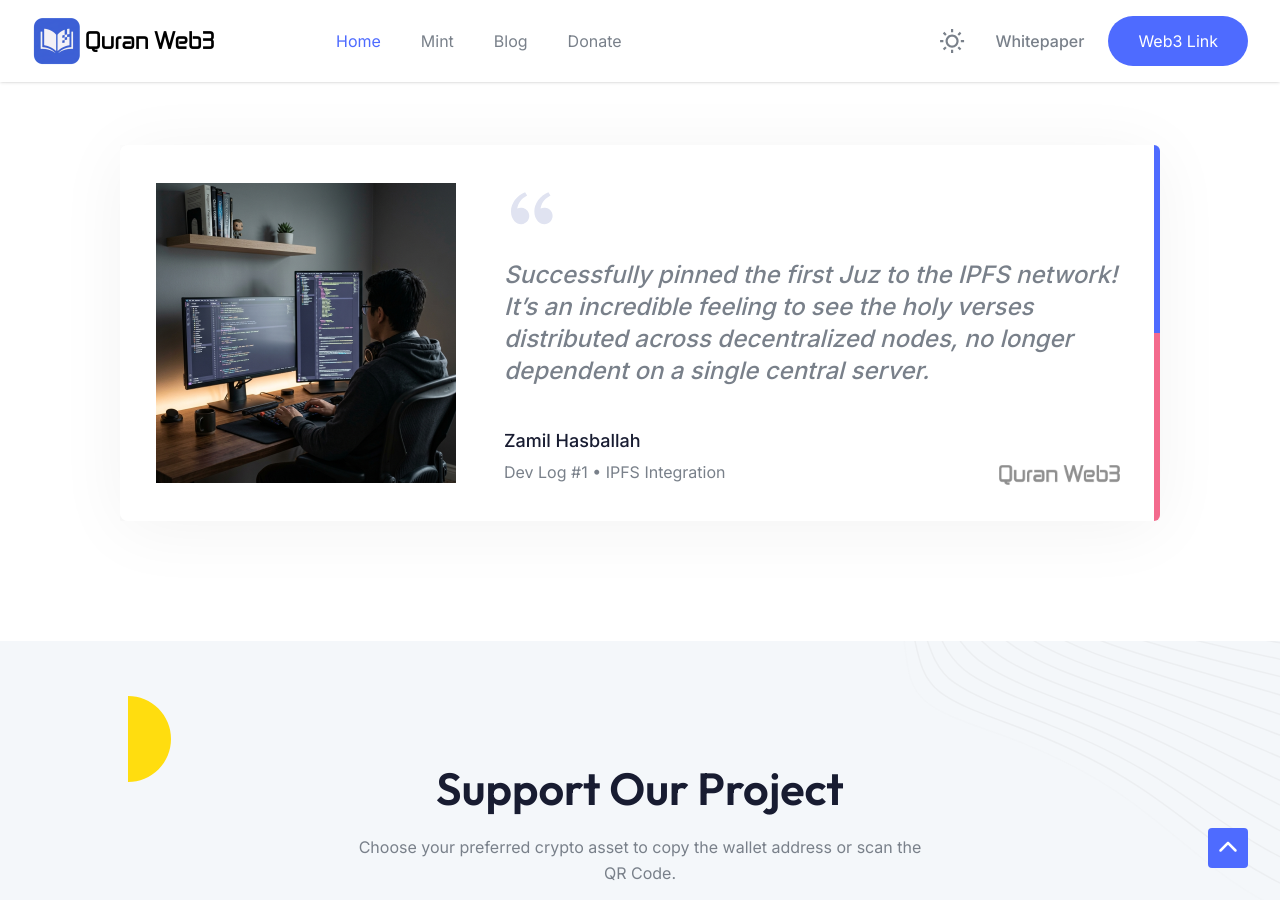
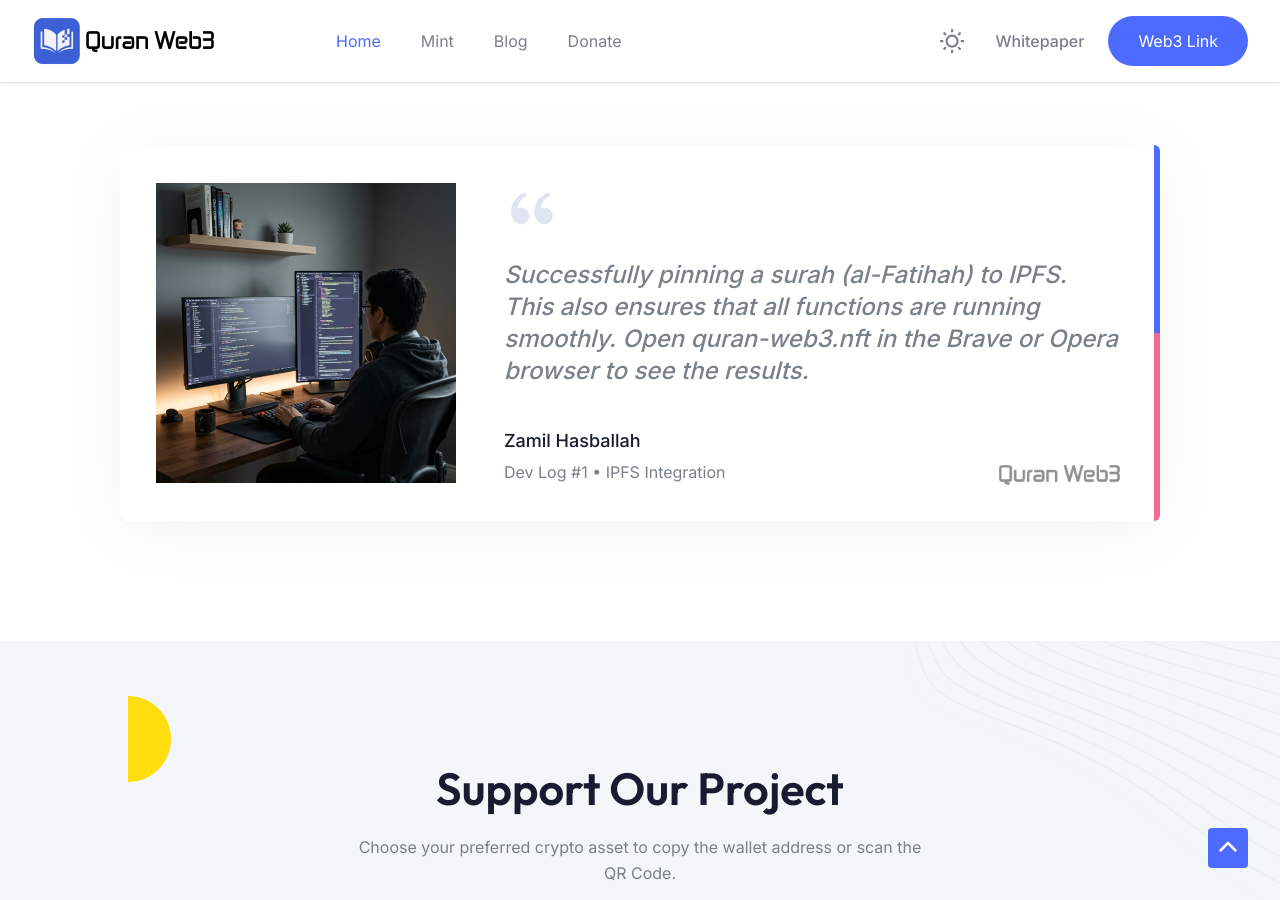
Before and after one commit to ogiest/ogiest.github.io, a Jekyll site: the page built from index.html, in a window 1280 px wide and 900 px high, scrolled down 6177 px. Built offline with Jekyll 4.4.1, drawn with Linux system fonts in a browser that asks for light colours.

Commit message:
Update home.html

```diff
--- a/_layouts/home.html
+++ b/_layouts/home.html
@@ -472,7 +472,7 @@
                       <div>
                         <img src="{{ '/images/icon-quote.svg' | relative_url }}" alt="Quote" />
                         <p class="ek ik xj _p kc fb">
-                          Successfully pinned the first Juz to the IPFS network! It’s an incredible feeling to see the holy verses distributed across decentralized nodes, no longer dependent on a single central server.
+                          Successfully pinning a surah (al-Fatihah) to IPFS. This also ensures that all functions are running smoothly. Open quran-web3.nft in the Brave or Opera browser to see the results.
                         </p>
                         <div class="tc yf vf">
                           <div>
@@ -745,7 +745,6 @@
         <div class="bh ch pm tc uf sf yo wf xf ap cg fp bj">
           <div class="animate_top">
             <ul class="tc wf gg">
-              <li><a href="#" class="xl">English</a></li>
               <li><a href="#" class="xl">Privacy Policy</a></li>
               <li><a href="#" class="xl">Support</a></li>
             </ul>
```
